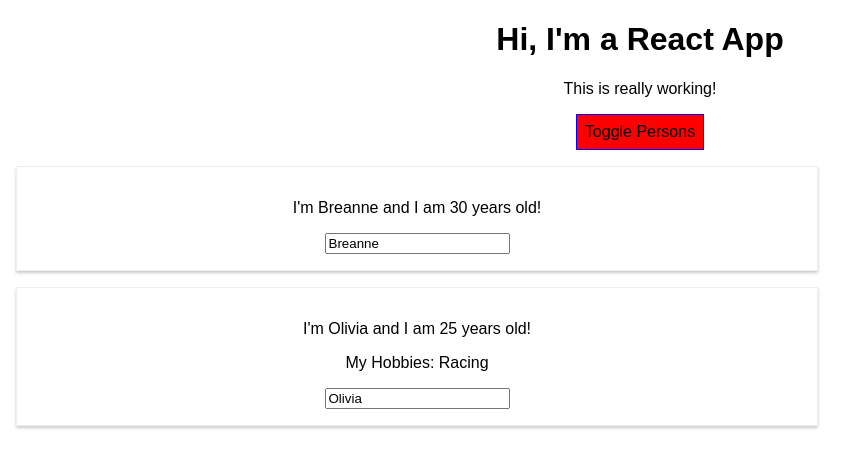
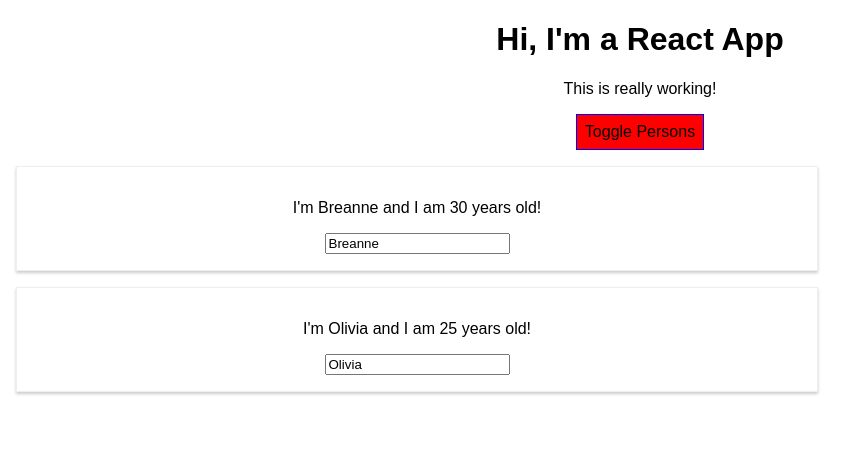
Before and after one commit to oliviakg/my-react-app, a React (Create React App) app: page / in a window 1280 px wide. Shown: the top 468 px of the page, without its empty margins (0-867 px from the left). Built offline with nearby package versions, Linux system fonts and the light colour scheme.

Commit message:
lists and conditionals with immutable state

```diff
--- a/src/App.js
+++ b/src/App.js
@@ -12,15 +12,6 @@
     showPersons: true
   }
 
-  switchNameHandler = (newName) => {
-    this.setState({
-      persons: [
-        { name: newName, age: 60 },
-        { name: 'Eugene', age: 3 },
-      ]
-    })
-  }
-
   nameChangedHandler = (event) => {
     this.setState({
       persons: [
@@ -28,6 +19,13 @@
         { name: 'Eugene', age: 3 },
       ]
     })
+  }
+
+  deletePersonHandler = (personIndex) => {
+    // get array by value to maintain immutable state
+    const persons = [...this.state.persons];
+    persons.splice(personIndex, 1);
+    this.setState({persons})
   }
 
   togglePersonsHandler = () => {
@@ -50,7 +48,15 @@
     if (this.state.showPersons) {
       persons = (
         <div >
-          <Person
+          {
+            this.state.persons.map((person, index) => {
+              return <Person
+              click={() => this.deletePersonHandler(index)}
+              name={person.name}
+              age={person.age}/>
+            })
+          }
+          {/* <Person
             name={this.state.persons[0].name}
             age={this.state.persons[0].age}
             click={this.switchNameHandler}
@@ -59,7 +65,7 @@
             name={this.state.persons[1].name}
             age={this.state.persons[1].age}
             click={this.switchNameHandler.bind(this, 'Charlotte!')}
-          >My Hobbies: Racing</Person>
+          >My Hobbies: Racing</Person> */}
         </div>
       );
     }
```
